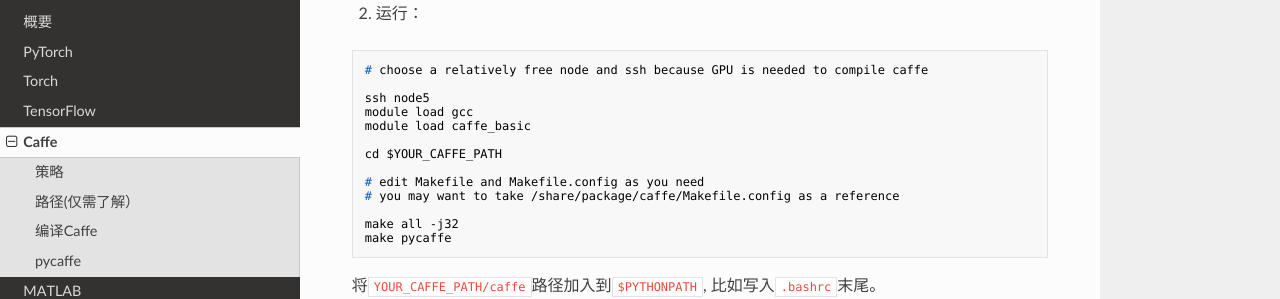
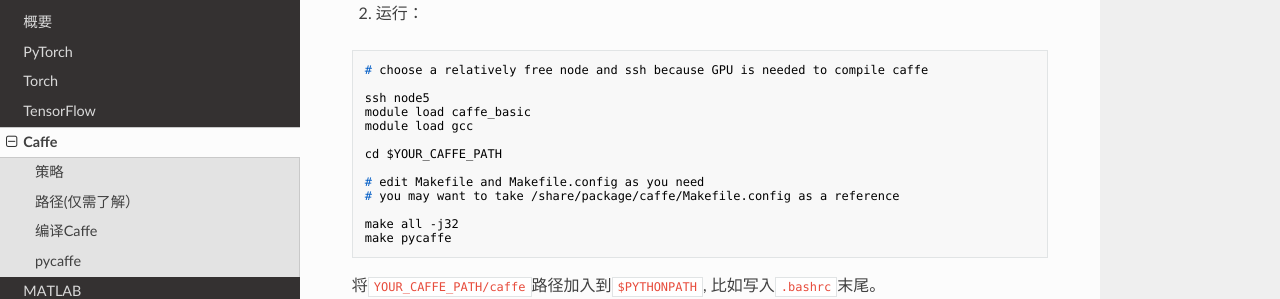
Before and after one commit to SSRheart/HPC_wiki_docs, an MkDocs documentation site: the page built from docs/framework/caffe.md, in a window 1280 px wide and 900 px high, scrolled down 396 px. Shown: the part 169-468 px from the top of the window. Built offline with MkDocs 1.6.1, drawn with Linux system fonts in a browser that asks for light colours; nearby versions of some CDN libraries; old or Windows-style settings are respelled for this version of MkDocs.

```diff
--- a/docs/framework/caffe.md
+++ b/docs/framework/caffe.md
@@ -20,8 +20,8 @@ caffe 的依赖库安装路径：`/share/apps/caffelib`
 # choose a relatively free node and ssh because GPU is needed to compile caffe
 
 ssh node5
+module load caffe_basic
 module load gcc
-module load caffe_basic
 
 cd $YOUR_CAFFE_PATH
 
```
